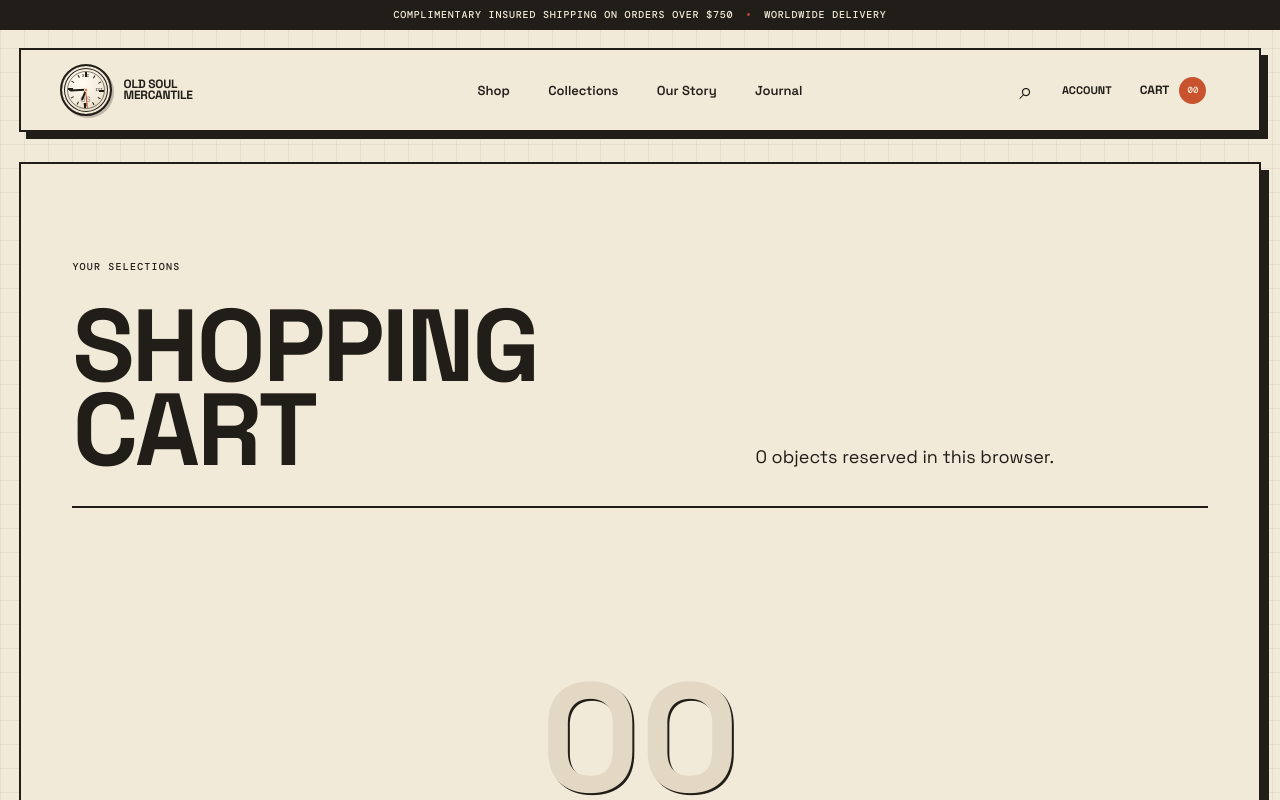
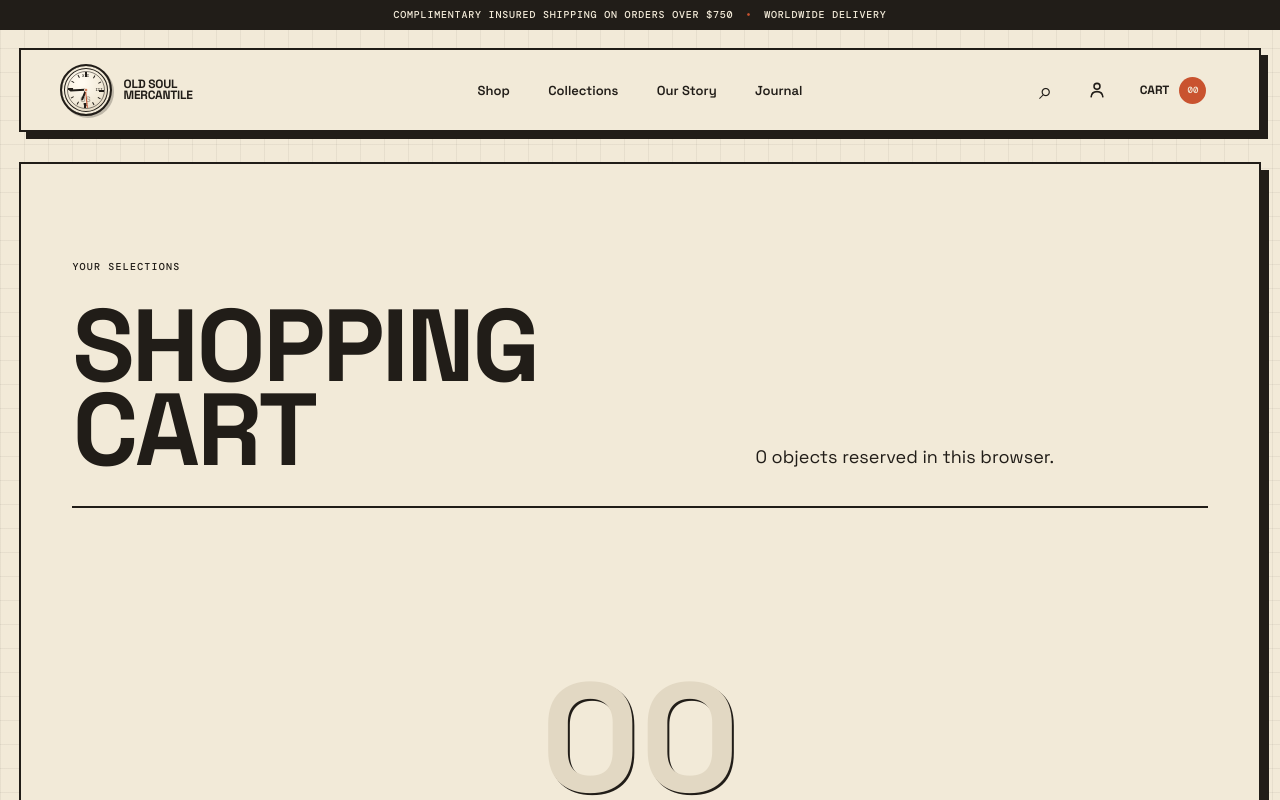
Before and after one commit to fakhrul62/retro-antique-shop, a Next.js app: page /cart in a window 1280 px wide. Shown: the top 800 px of the page. Built offline with nearby package versions, Linux system fonts and the light colour scheme.

Commit message:
Add role-aware user menu to storefront

```diff
--- a/app/globals.css
+++ b/app/globals.css
@@ -68,7 +68,20 @@ button { color: inherit; }
 .cart-button { display: flex; gap: 10px; align-items: center; padding: 0 14px; font-size: 12px; font-weight: 700; text-transform: uppercase; }
 .cart-button span { min-width: 27px; height: 27px; display: grid; place-items: center; color: var(--paper); background: var(--burgundy); border-radius: 50%; font: 500 9px var(--mono); }
 .menu-button { display: none; }
-.account-link { padding: 14px 6px; font-size: 11px; font-weight: 700; text-transform: uppercase; }
+.account-menu { position: relative; }
+.user-button { position: relative; width: 42px; height: 42px; display: grid; place-items: center; border: 1px solid transparent; border-radius: 50%; background: transparent; cursor: pointer; }
+.user-button:hover, .user-button[aria-expanded="true"] { border-color: var(--ink); background: var(--paper-deep); }
+.user-button svg { width: 22px; height: 22px; fill: none; stroke: currentColor; stroke-width: 1.7; }
+.user-button > i { position: absolute; right: 4px; bottom: 4px; width: 9px; height: 9px; border: 2px solid var(--paper); border-radius: 50%; background: #4d7a55; }
+.account-popover { position: absolute; top: calc(100% + 13px); right: 0; width: 275px; overflow: hidden; border: 2px solid var(--ink); background: var(--paper); box-shadow: 7px 7px 0 var(--ink); animation: panel-in .3s var(--ease); }
+.account-popover-id { display: grid; grid-template-columns: 42px 1fr; align-items: center; gap: 11px; padding: 16px; border-bottom: 1px solid var(--line); background: var(--paper-deep); }
+.account-popover-id > span { width: 40px; height: 40px; display: grid; place-items: center; border: 1px solid var(--ink); border-radius: 50%; font: 700 9px var(--mono); }
+.account-popover-id div, .account-popover-copy { display: grid; gap: 5px; }
+.account-popover-id b, .account-popover-copy b { font-size: 12px; }
+.account-popover-id small, .account-popover-copy small { color: #6e665b; font: 500 8px/1.45 var(--mono); text-transform: uppercase; }
+.account-popover-copy { padding: 18px 16px; border-bottom: 1px solid var(--line); }
+.account-popover > a, .account-popover > button { width: 100%; min-height: 46px; display: flex; align-items: center; justify-content: space-between; padding: 0 16px; border: 0; border-bottom: 1px solid var(--line); background: transparent; text-align: left; font: 600 9px var(--mono); text-transform: uppercase; cursor: pointer; }
+.account-popover > a:hover, .account-popover > button:hover { color: var(--paper); background: var(--burgundy); }
 .cart-bump { animation: cart-bump .55s var(--ease); }
 .added-toast { position: absolute; top: calc(100% + 10px); right: 18px; width: min(390px, calc(100vw - 40px)); display: grid; grid-template-columns: 48px 1fr auto; align-items: center; gap: 14px; padding: 12px 14px; border: 2px solid var(--ink); color: var(--ink); background: var(--paper-deep); box-shadow: 6px 6px 0 var(--burgundy); animation: toast-in .55s var(--ease), toast-flicker .22s steps(2) 1; }
 .toast-seal { width: 44px; height: 44px; display: grid; place-items: center; border: 2px double var(--burgundy); border-radius: 50%; color: var(--burgundy); font: 700 11px var(--display); transform: rotate(-8deg); }
@@ -363,7 +376,7 @@ select { min-height: 44px; padding: 0 36px 0 12px; border: 1px solid var(--ink);
   .quick-add { transform: none; }
   .collection-title { position: static; }
   .story-mark { width: 180px; }
-  .account-link { display: none; }
+  .account-popover { position: fixed; top: 108px; right: 16px; }
   .product-page { grid-template-columns: 1fr; }
   .product-gallery-main { position: relative; top: 0; }
   .product-gallery-main img { height: min(68svh, 620px); min-height: 300px; }
@@ -379,6 +392,8 @@ select { min-height: 44px; padding: 0 36px 0 12px; border: 1px solid var(--ink);
   .header { padding-inline: 10px; }
   .header-actions { gap: 4px; }
   .cart-button { gap: 0; padding: 0 4px; font-size: 0; }
+  .user-button { width: 38px; height: 38px; }
+  .account-popover { top: 104px; right: 12px; left: 12px; width: auto; }
   .cart-button span { font-size: 9px; }
   .menu-button { padding-inline: 5px; }
   .hero { --hero-space: 16px; height: calc(100svh - 148px); min-height: 0; }
--- a/components/commerce.jsx
+++ b/components/commerce.jsx
@@ -175,7 +175,8 @@ export function AnalogLogo({ time }) {
 export function SiteHeader() {
   const [time, setTime] = useState(null);
   const [menu, setMenu] = useState(false);
-  const { count, items, subtotal, miniCart, setMiniCart, searchOpen, setSearchOpen, removeFromCart, added, session } = useCommerce();
+  const [accountOpen, setAccountOpen] = useState(false);
+  const { count, items, subtotal, miniCart, setMiniCart, searchOpen, setSearchOpen, removeFromCart, added, session, signOut } = useCommerce();
   const pathname = usePathname();
   const cartButton = useRef(null);
 
@@ -184,7 +185,7 @@ export function SiteHeader() {
     const timer = setInterval(() => setTime(new Date()), 1000);
     return () => clearInterval(timer);
   }, []);
-  useEffect(() => { setMenu(false); setMiniCart(false); setSearchOpen(false); }, [pathname, setMiniCart, setSearchOpen]);
+  useEffect(() => { setMenu(false); setMiniCart(false); setSearchOpen(false); setAccountOpen(false); }, [pathname, setMiniCart, setSearchOpen]);
   useEffect(() => {
     document.body.style.overflow = menu || searchOpen ? "hidden" : "";
     return () => { document.body.style.overflow = ""; };
@@ -200,7 +201,23 @@ export function SiteHeader() {
         </nav>
         <div className="header-actions">
           <button className="icon-button search-toggle" aria-label="Open search" onClick={() => setSearchOpen(true)}>⌕</button>
-          <Link className="account-link" href="/account">{session ? session.name.split(" ")[0] : "Account"}</Link>
+          <div className="account-menu">
+            <button className={`user-button ${session ? "signed-in" : ""}`} onClick={() => setAccountOpen((open) => !open)} aria-label={session ? `Open ${session.name} account menu` : "Open sign in menu"} aria-expanded={accountOpen}>
+              <svg viewBox="0 0 24 24" aria-hidden="true"><circle cx="12" cy="8" r="3.25" /><path d="M5.5 20c.35-4.15 2.52-6.25 6.5-6.25S18.15 15.85 18.5 20" /></svg>
+              {session && <i />}
+            </button>
+            {accountOpen && <div className="account-popover">
+              {session ? <>
+                <div className="account-popover-id"><span>{session.name.split(" ").map((part) => part[0]).join("").slice(0, 2)}</span><div><b>{session.name}</b><small>{session.role === "admin" ? "Administrator" : "Customer account"}</small></div></div>
+                <Link href={session.role === "admin" ? "/admin" : "/account"}>{session.role === "admin" ? "Open admin dashboard" : "Open my account"} <span>→</span></Link>
+                <button onClick={() => { signOut(); setAccountOpen(false); }}>Sign out <span>↗</span></button>
+              </> : <>
+                <div className="account-popover-copy"><b>Your private ledger</b><small>Sign in as a customer or administrator.</small></div>
+                <Link href="/sign-in">Sign in <span>→</span></Link>
+                <Link href="/sign-up">Create customer account <span>→</span></Link>
+              </>}
+            </div>}
+          </div>
           <button ref={cartButton} className={`cart-button ${added ? "cart-bump" : ""}`} onClick={() => setMiniCart(!miniCart)} aria-expanded={miniCart}>Cart <span>{String(count).padStart(2, "0")}</span></button>
           <button className="menu-button" onClick={() => setMenu(!menu)} aria-label="Toggle menu" aria-expanded={menu}>{menu ? "×" : "Menu"}</button>
         </div>
```
